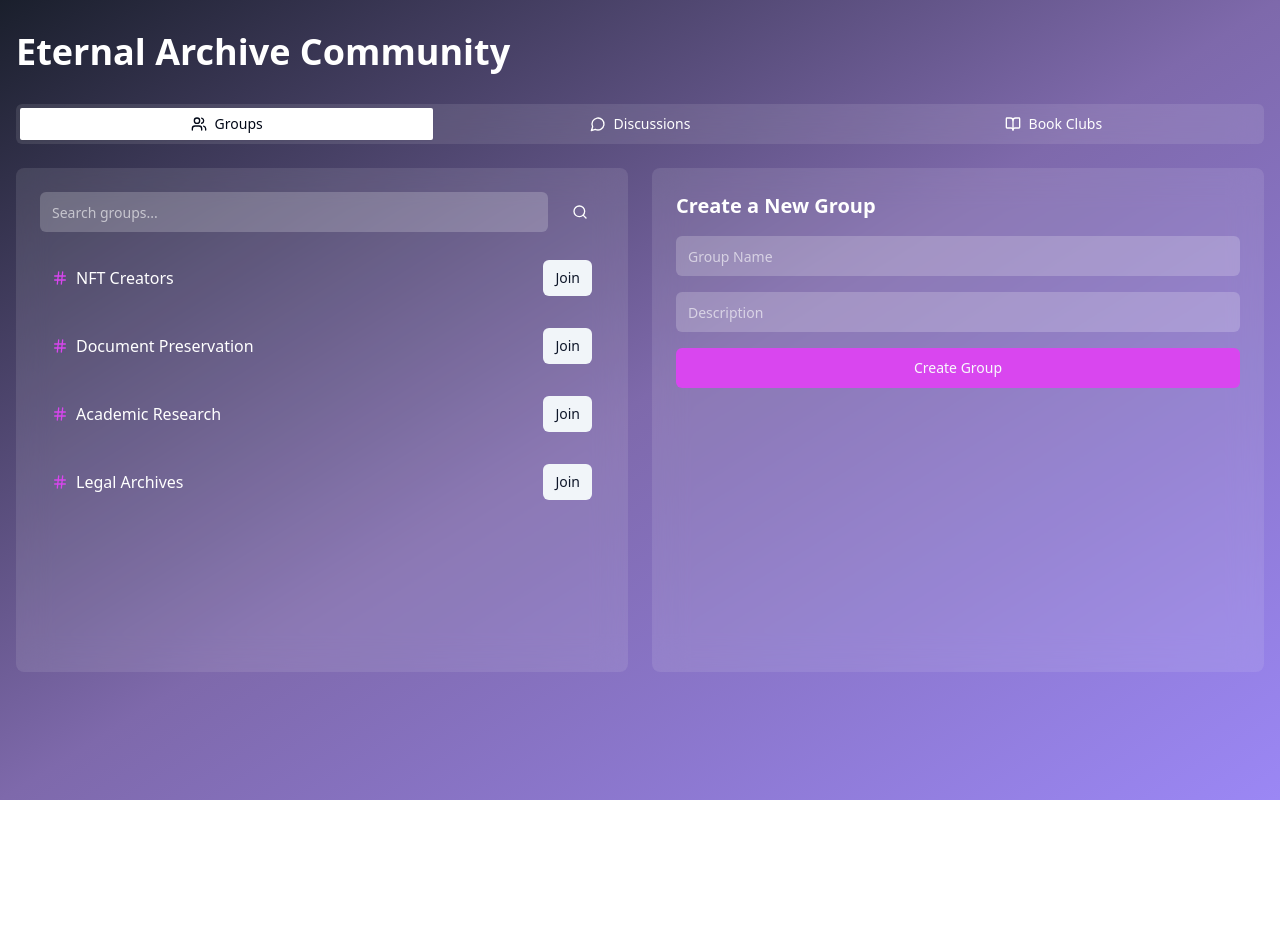
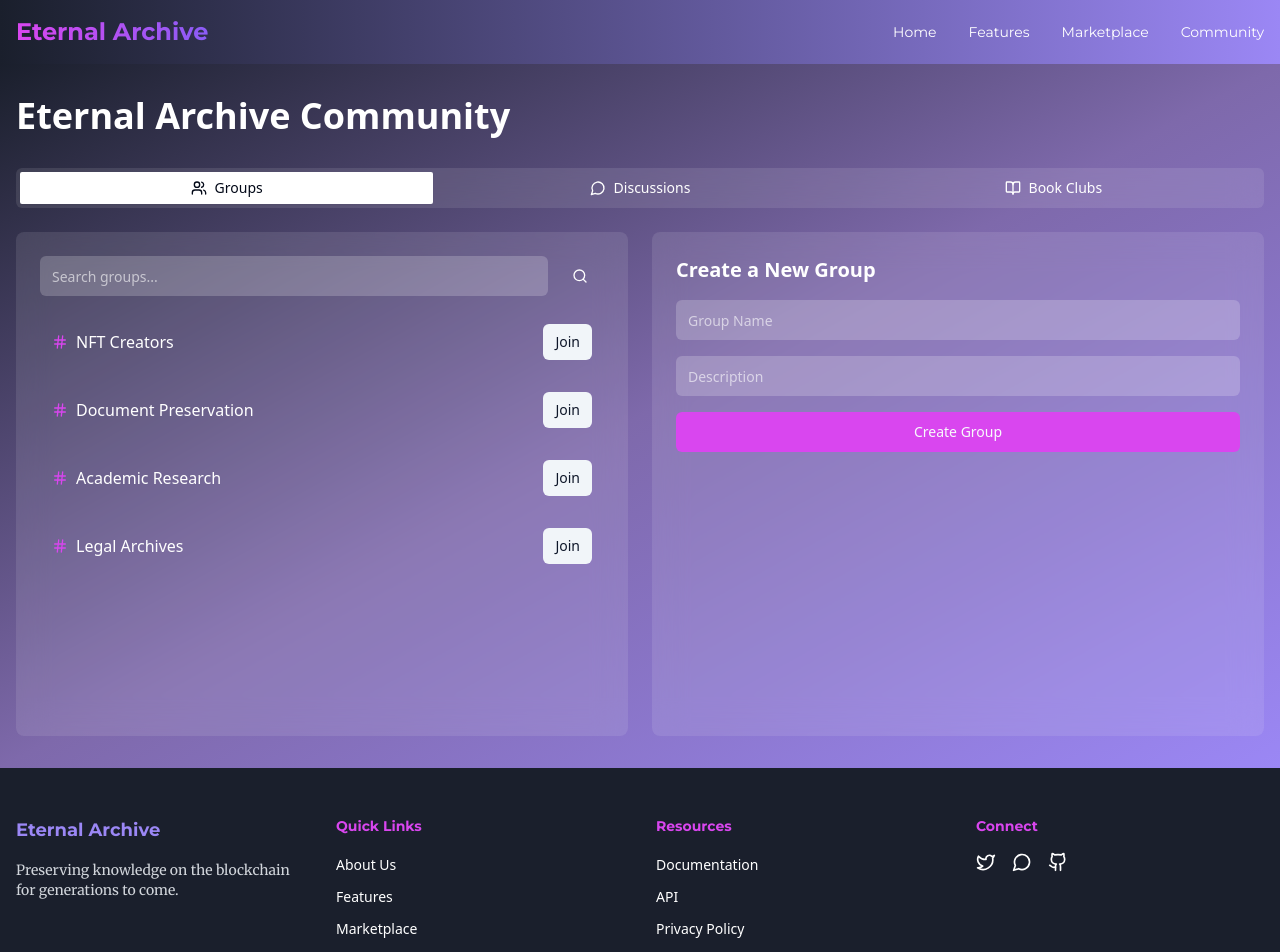
Before and after one commit to DisciplesofLove/timeless-knowledge-haven, a React (Vite) app: page /community in a window 1280 px wide. Shown: the top 952 px of the page. Before the commit the page ends 800 px from the top, so only its background shows below. Built offline with nearby package versions, Linux system fonts and the light colour scheme.

Commit message:
Add header and footer to pages
Implemented header and footer components for navigation across all pages in the application. This enhances the user experience by providing consistent access to navigation links.
[skip gpt_engineer]

```diff
--- a/src/pages/Community.tsx
+++ b/src/pages/Community.tsx
@@ -1,3 +1,5 @@
+import { Header } from "@/components/Header";
+import { Footer } from "@/components/Footer";
 import { Tabs, TabsContent, TabsList, TabsTrigger } from "@/components/ui/tabs";
 import { ScrollArea } from "@/components/ui/scroll-area";
 import { Button } from "@/components/ui/button";
@@ -6,7 +8,9 @@ import { Users, MessageCircle, BookOpen, Search, Hash } from "lucide-react";
 
 export const CommunityPage = () => {
   return (
-    <div className="min-h-screen bg-gradient-to-br from-[#1A1F2C] via-[#7E69AB] to-[#9b87f5]">
+    <div className="min-h-screen flex flex-col">
+      <Header />
+      <main className="flex-grow bg-gradient-to-br from-[#1A1F2C] via-[#7E69AB] to-[#9b87f5]">
         <div className="container mx-auto px-4 py-8">
           <h1 className="text-4xl font-bold text-white mb-8">Eternal Archive Community</h1>
 
@@ -95,6 +99,8 @@ export const CommunityPage = () => {
             </TabsContent>
           </Tabs>
         </div>
+      </main>
+      <Footer />
     </div>
   );
 };
```
Lines whose indentation alone changed are shown as unchanged.
